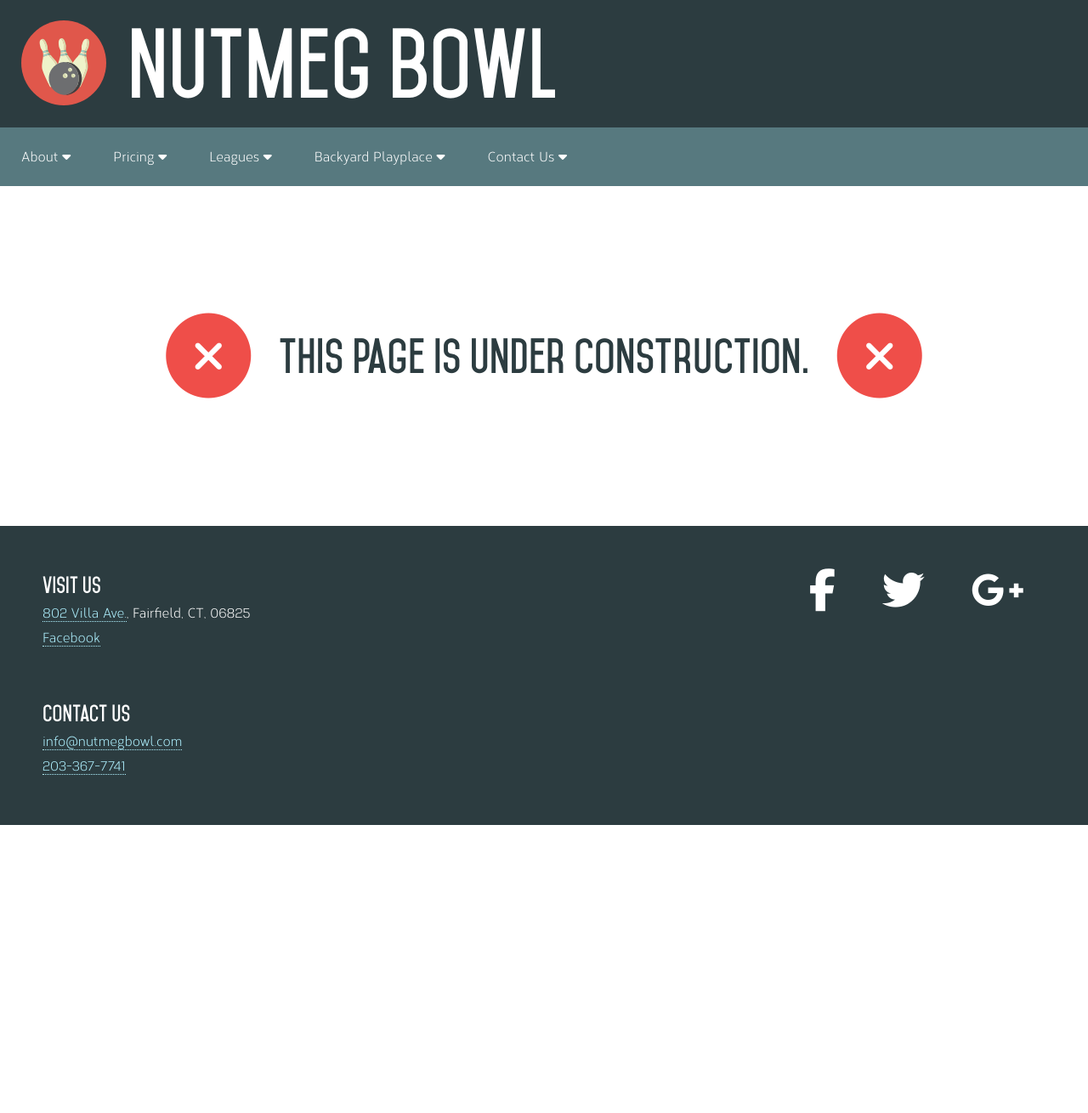
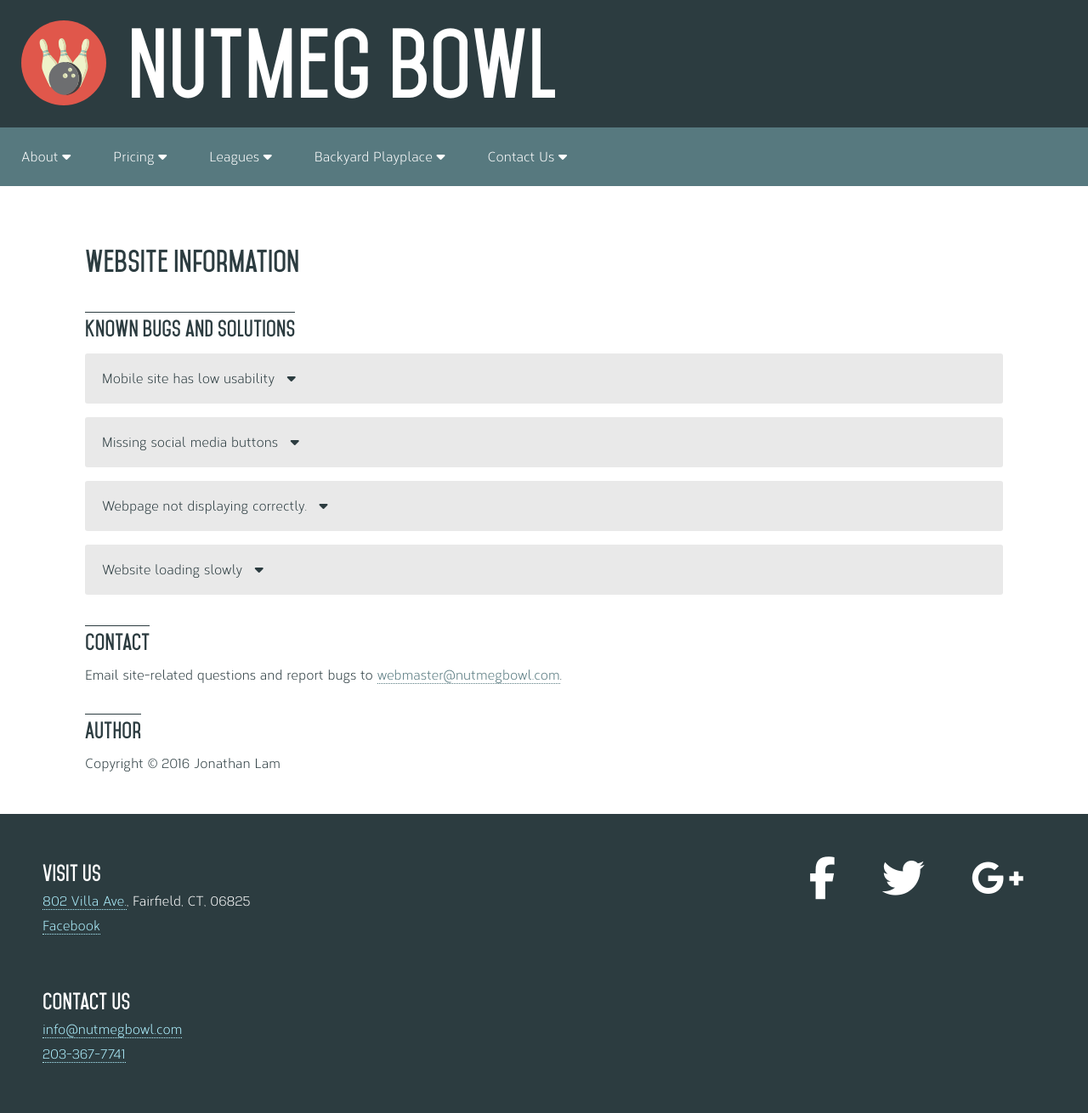
Before and after one commit to jlam55555/nutmegbowl, a Jekyll site: the page built from contact/website_information.html, in a window 1280 px wide. Shown: the whole page at 85% size. Built offline with Jekyll 4.4.1, drawn with Linux system fonts in a browser that asks for light colours; nearby versions of some CDN libraries; before the commit the page ends 971 px from its top, so only the background shows below that.

Commit message:
Added site info page

```diff
--- a/contact/website_information.html
+++ b/contact/website_information.html
@@ -3,4 +3,41 @@ layout: default
 title: Website Information
 ---
 
-<p class="underConstruction"><span class="fa-stack first"><i class="fa fa-stack-2x fa-circle dangerText"></i><i class="fa fa-stack-1x fa-close lightText"></i></span>This page is under construction.<span class="fa-stack second"><i class="fa fa-stack-2x fa-circle dangerText"></i><i class="fa fa-stack-1x fa-close lightText"></i></span></p>
+<h1>Website Information</h1>
+<h2>Known Bugs and Solutions</h2>
+<div class="reveal rounded">
+  <div class="revealButton animate pointer">
+    Mobile site has low usability
+  </div>
+  <div class="toReveal">
+    We are currently working on a mobile version of the site right now. Hang tight&mdash; it'll come out soon! Meanwhile, we encourage you to view this site via a computer. Sorry for the inconvenience.
+  </div>
+</div>
+<div class="reveal rounded">
+  <div class="revealButton animate pointer">
+    Missing social media buttons
+  </div>
+  <div class="toReveal">
+    If you want to share this page and you cannot see the social media buttons in the footer, make sure AdBlock is disabled. It is known to block this kind of button.
+  </div>
+</div>
+<div class="reveal rounded">
+  <div class="revealButton animate pointer">
+    Webpage not displaying correctly.
+  </div>
+  <div class="toReveal">
+    Check your browser. Is it browser up to date? (Test it <a href="https://whatbrowser.org/">here</a>.) There have been known problems with Internet Explorer (IE) 8 and below, which do not support many of the more modern features. Consider using a different, newer browser.
+  </div>
+</div>
+<div class="reveal rounded">
+  <div class="revealButton animate pointer">
+    Website loading slowly
+  </div>
+  <div class="toReveal">
+    Check your Internet connection and your browser. Is your connection strong? (Test it <a href="http://speedtest.xfinity.com/">here</a>.) Is your browser up to date? (Test it <a href="https://whatbrowser.org/">here</a>.)
+  </div>
+</div>
+<h2>Contact</h2>
+<p>Email site-related questions and report bugs to <a href="mailto:webmaster@nutmegbowl.com">webmaster@nutmegbowl.com</a>.</p>
+<h2>Author</h2>
+<p>Copyright &copy; 2016 Jonathan Lam</p>
```
